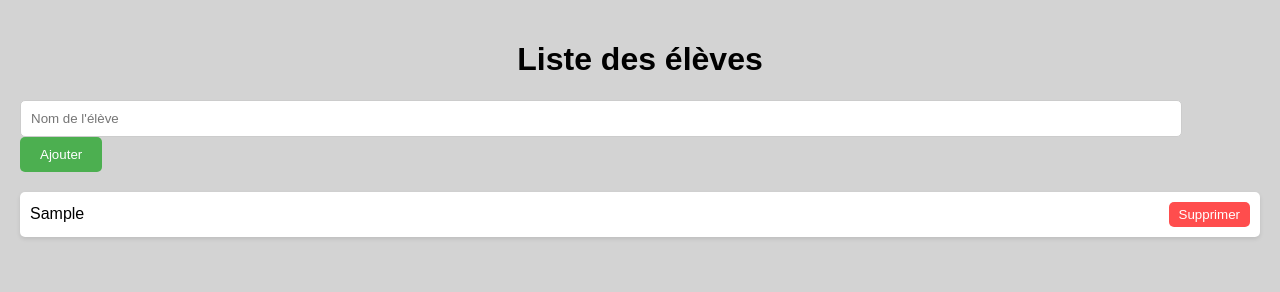
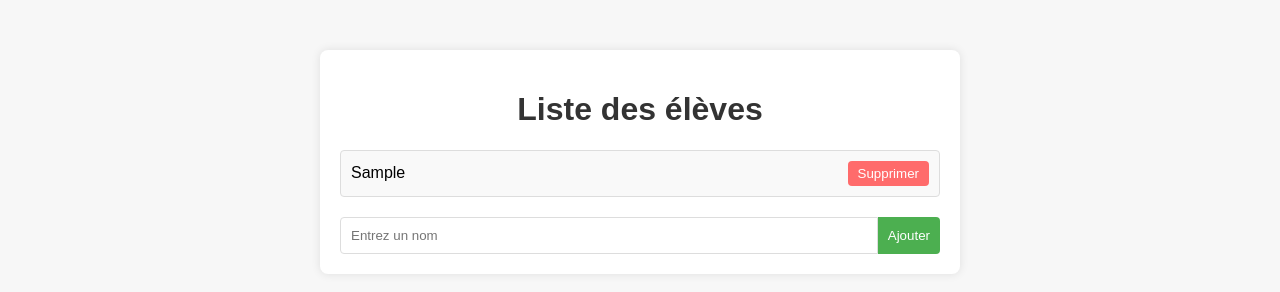
Before and after one commit to hugueslionel/carnet, a plain HTML site: page index.html in a window 1280 px wide. Both pictures are taken after typing "Sample" into the empty fields and a click on the button "Ajouter". Drawn offline with Linux system fonts and the light colour scheme.

Commit message:
Update index.html

```diff
--- a/index.html
+++ b/index.html
@@ -7,121 +7,109 @@
     <style>
         body {
             font-family: Arial, sans-serif;
-            background-color: #d3d3d3;
+            background-color: #f7f7f7;
             margin: 0;
+            padding: 0;
+        }
+        .container {
+            max-width: 600px;
+            margin: 50px auto;
+            background-color: #ffffff;
             padding: 20px;
+            border-radius: 8px;
+            box-shadow: 0 0 10px rgba(0, 0, 0, 0.1);
         }
         h1 {
             text-align: center;
+            color: #333;
         }
-        #eleves-container {
-            margin: 20px 0;
+        .student-list {
+            list-style: none;
+            padding: 0;
         }
-        .eleve-item {
+        .student-item {
             display: flex;
             justify-content: space-between;
             align-items: center;
-            background-color: #fff;
-            margin: 5px 0;
+            margin-bottom: 10px;
             padding: 10px;
-            border-radius: 5px;
-            box-shadow: 0 2px 4px rgba(0, 0, 0, 0.1);
+            background-color: #f9f9f9;
+            border: 1px solid #ddd;
+            border-radius: 4px;
         }
-        .eleve-name {
-            flex-grow: 1;
+        .student-item button {
+            background-color: #ff6b6b;
+            color: #fff;
+            border: none;
+            padding: 5px 10px;
+            border-radius: 4px;
             cursor: pointer;
         }
-        .delete-button {
-            background-color: #ff4d4d;
+        .student-item button:hover {
+            background-color: #e85050;
+        }
+        .add-student {
+            display: flex;
+            margin-top: 20px;
+        }
+        .add-student input {
+            flex: 1;
+            padding: 10px;
+            border: 1px solid #ddd;
+            border-radius: 4px 0 0 4px;
+        }
+        .add-student button {
+            padding: 10px;
+            background-color: #4caf50;
             color: white;
             border: none;
-            border-radius: 5px;
-            padding: 5px 10px;
+            border-radius: 0 4px 4px 0;
             cursor: pointer;
         }
-        .delete-button:hover {
-            background-color: #ff1a1a;
-        }
-        #nouvel-eleve {
-            width: calc(100% - 100px);
-            padding: 10px;
-            margin-right: 10px;
-            border: 1px solid #ccc;
-            border-radius: 5px;
-        }
-        #ajouter-eleve {
-            background-color: #4CAF50;
-            color: white;
-            border: none;
-            border-radius: 5px;
-            padding: 10px 20px;
-            cursor: pointer;
-        }
-        #ajouter-eleve:hover {
+        .add-student button:hover {
             background-color: #45a049;
         }
     </style>
 </head>
 <body>
-    <h1>Liste des élèves</h1>
-    <div>
-        <input type="text" id="nouvel-eleve" placeholder="Nom de l'élève">
-        <button id="ajouter-eleve">Ajouter</button>
+    <div class="container">
+        <h1>Liste des élèves</h1>
+        <ul class="student-list" id="studentList">
+            <!-- Les noms des élèves seront ajoutés ici -->
+        </ul>
+        <div class="add-student">
+            <input type="text" id="studentName" placeholder="Entrez un nom">
+            <button onclick="addStudent()">Ajouter</button>
+        </div>
     </div>
-    <div id="eleves-container"></div>
 
     <script>
-        document.addEventListener("DOMContentLoaded", () => {
-            const elevesContainer = document.getElementById("eleves-container");
-            const nouvelEleveInput = document.getElementById("nouvel-eleve");
-            const ajouterEleveBtn = document.getElementById("ajouter-eleve");
+        function addStudent() {
+            const studentName = document.getElementById('studentName').value;
+            if (studentName.trim() === '') {
+                alert('Veuillez entrer un nom valide.');
+                return;
+            }
 
-            // Charger la liste des élèves depuis le localStorage
-            const chargerEleves = () => {
-                const eleves = JSON.parse(localStorage.getItem("eleves")) || [];
-                elevesContainer.innerHTML = "";
+            const studentList = document.getElementById('studentList');
+            const listItem = document.createElement('li');
+            listItem.className = 'student-item';
 
-                eleves.forEach((eleve, index) => {
-                    const eleveItem = document.createElement("div");
-                    eleveItem.className = "eleve-item";
+            const nameSpan = document.createElement('span');
+            nameSpan.textContent = studentName;
 
-                    const eleveName = document.createElement("span");
-                    eleveName.className = "eleve-name";
-                    eleveName.textContent = eleve;
-                    eleveName.addEventListener("click", () => {
-                        window.location.href = `eleve.html?nom=${encodeURIComponent(eleve)}`;
-                    });
-
-                    const deleteButton = document.createElement("button");
-                    deleteButton.className = "delete-button";
-                    deleteButton.textContent = "Supprimer";
-                    deleteButton.addEventListener("click", (e) => {
-                        e.stopPropagation(); // Empêche l'ouverture de la page élève lors du clic sur supprimer
-                        eleves.splice(index, 1);
-                        localStorage.setItem("eleves", JSON.stringify(eleves));
-                        chargerEleves();
-                    });
-
-                    eleveItem.appendChild(eleveName);
-                    eleveItem.appendChild(deleteButton);
-                    elevesContainer.appendChild(eleveItem);
-                });
+            const deleteButton = document.createElement('button');
+            deleteButton.textContent = 'Supprimer';
+            deleteButton.onclick = function () {
+                studentList.removeChild(listItem);
             };
 
-            // Ajouter un nouvel élève
-            ajouterEleveBtn.addEventListener("click", () => {
-                const nom = nouvelEleveInput.value.trim();
-                if (nom) {
-                    const eleves = JSON.parse(localStorage.getItem("eleves")) || [];
-                    eleves.push(nom);
-                    localStorage.setItem("eleves", JSON.stringify(eleves));
-                    nouvelEleveInput.value = "";
-                    chargerEleves();
-                }
-            });
+            listItem.appendChild(nameSpan);
+            listItem.appendChild(deleteButton);
+            studentList.appendChild(listItem);
 
-            chargerEleves();
-        });
+            document.getElementById('studentName').value = '';
+        }
     </script>
 </body>
 </html>
```
